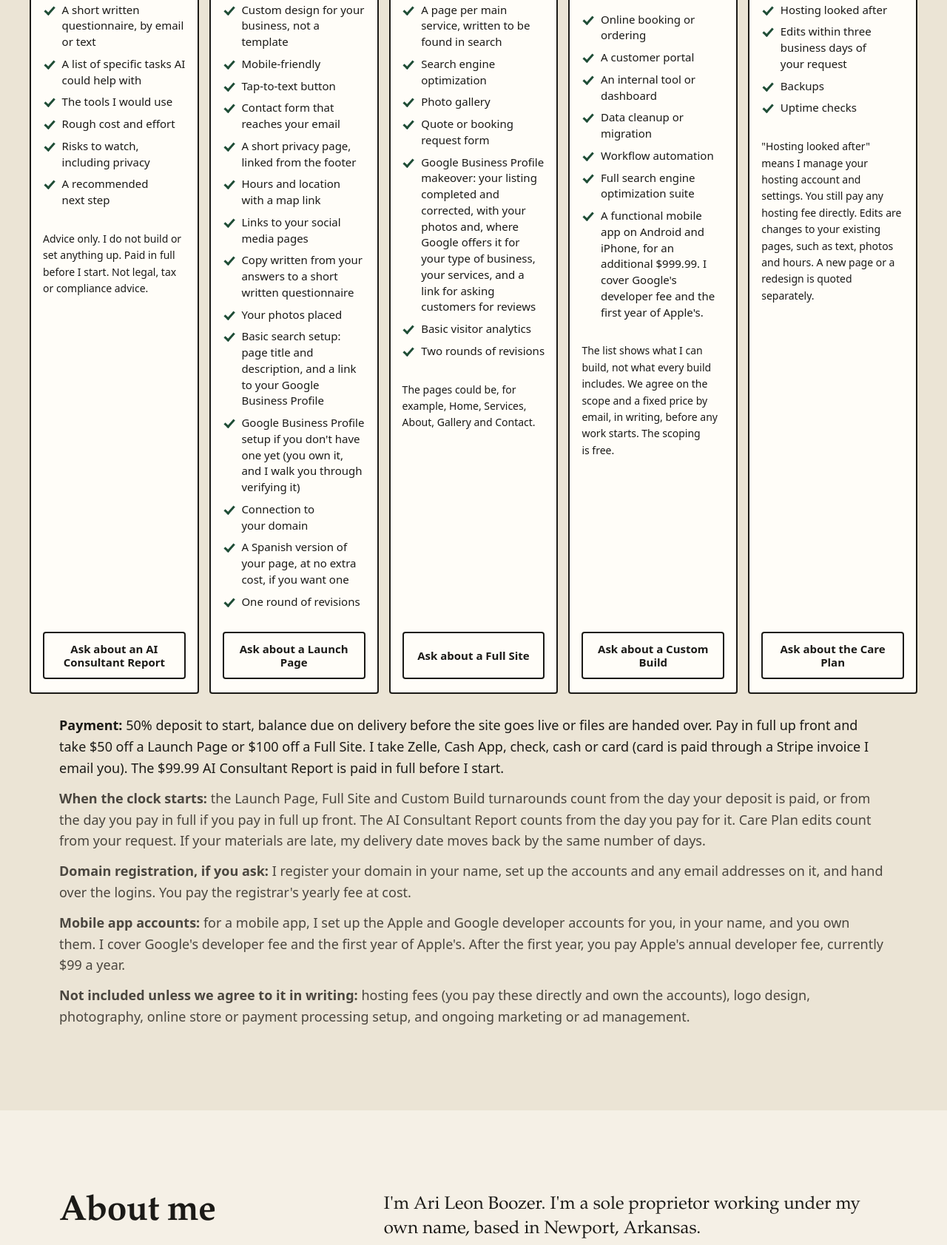
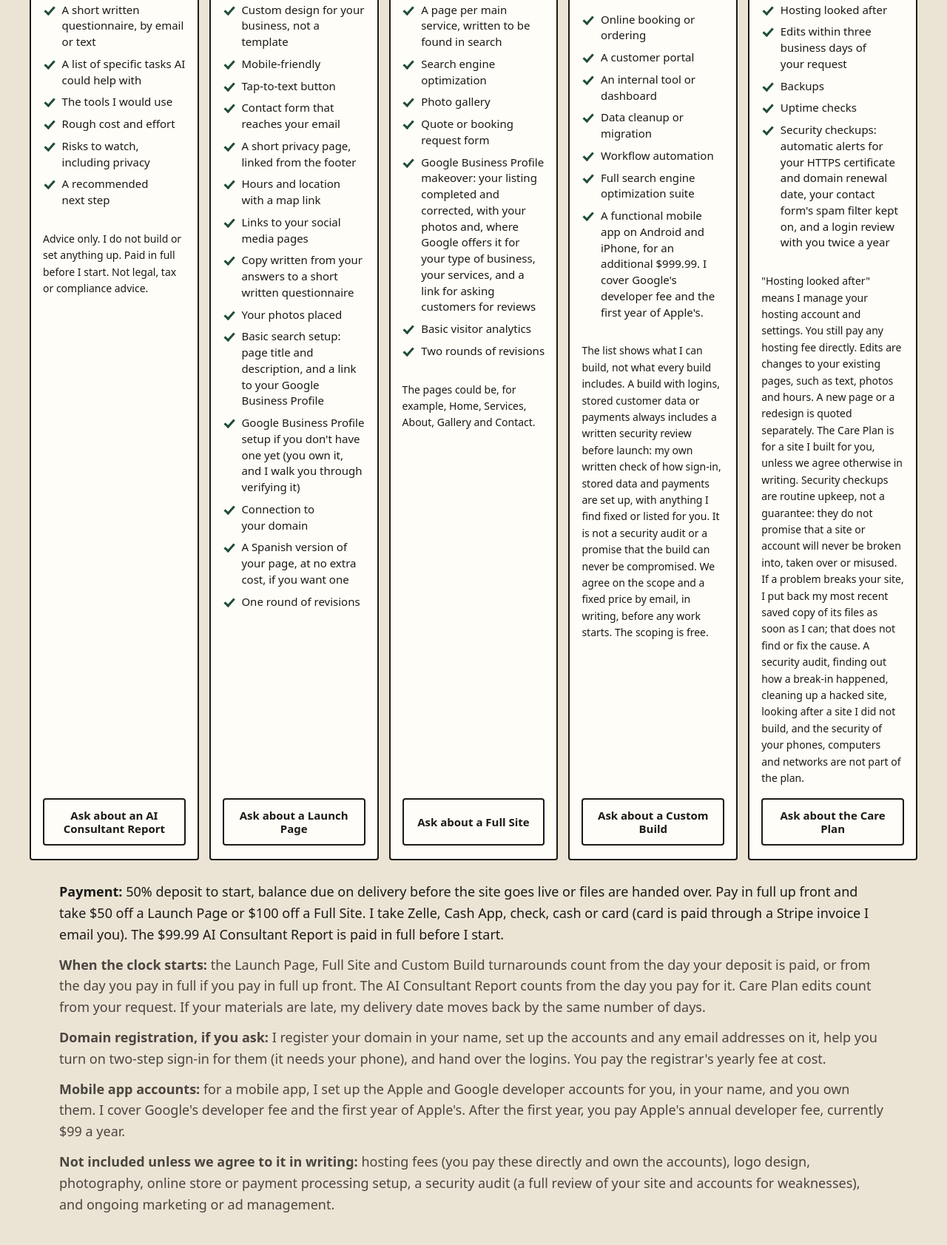
Before and after one commit to arileonboozer/arileonboozer.github.io, a plain HTML site: page index.html in a window 1280 px wide. Shown: the part 1996-3679 px from the top of the page at 74% size. Drawn offline with Linux system fonts and the light colour scheme.

Commit message:
Add files via upload

```diff
--- a/index.html
+++ b/index.html
@@ -114,7 +114,7 @@
       {
         "@type": "Offer",
         "name": "Care Plan",
-        "description": "Optional, month to month: hosting looked after, edits within three business days of your request, backups, uptime checks. Cancel any time.",
+        "description": "Optional, month to month: hosting looked after, edits within three business days of your request, backups, uptime checks, security checkups (certificate and domain renewal alerts, form spam filter, a twice-yearly login review). Cancel any time.",
         "priceSpecification": {
           "@type": "UnitPriceSpecification",
           "price": "29.99",
@@ -670,7 +670,7 @@ h2{font-family:var(--serif);font-weight:700;font-size:clamp(1.875rem,3vw + 1.1re
             <li>Full search engine optimization suite</li>
             <li>A functional mobile app on Android and iPhone, for an additional $999.99. I cover Google's developer fee and the first year of Apple's.</li>
           </ul>
-          <p class="pkg-note">The list shows what I can build, not what every build includes. We agree on the scope and a fixed price by email, in writing, before any work starts. The scoping is free.</p>
+          <p class="pkg-note">The list shows what I can build, not what every build includes. A build with logins, stored customer data or payments always includes a written security review before launch: my own written check of how sign-in, stored data and payments are set up, with anything I find fixed or listed for you. It is not a security audit or a promise that the build can never be compromised. We agree on the scope and a fixed price by email, in writing, before any work starts. The scoping is free.</p>
           <a class="btn" href="#contact" data-need="I'd like to start the free written scoping for a Custom Build.">Ask about a Custom Build</a>
         </article>
 
@@ -684,8 +684,9 @@ h2{font-family:var(--serif);font-weight:700;font-size:clamp(1.875rem,3vw + 1.1re
             <li>Edits within three business days of your request</li>
             <li>Backups</li>
             <li>Uptime checks</li>
+            <li>Security checkups: automatic alerts for your HTTPS certificate and domain renewal date, your contact form's spam filter kept on, and a login review with you twice a year</li>
           </ul>
-          <p class="pkg-note">"Hosting looked after" means I manage your hosting account and settings. You still pay any hosting fee directly. Edits are changes to your existing pages, such as text, photos and hours. A new page or a redesign is quoted separately.</p>
+          <p class="pkg-note">"Hosting looked after" means I manage your hosting account and settings. You still pay any hosting fee directly. Edits are changes to your existing pages, such as text, photos and hours. A new page or a redesign is quoted separately. The Care Plan is for a site I built for you, unless we agree otherwise in writing. Security checkups are routine upkeep, not a guarantee: they do not promise that a site or account will never be broken into, taken over or misused. If a problem breaks your site, I put back my most recent saved copy of its files as soon as I can; that does not find or fix the cause. A security audit, finding out how a break-in happened, cleaning up a hacked site, looking after a site I did not build, and the security of your phones, computers and networks are not part of the plan.</p>
           <a class="btn" href="#contact" data-need="I'd like to add the Care Plan ($29.99 a month).">Ask about the Care Plan</a>
         </article>
       </div>
@@ -693,9 +694,9 @@ h2{font-family:var(--serif);font-weight:700;font-size:clamp(1.875rem,3vw + 1.1re
     <div class="wrap">
       <p class="terms"><strong>Payment:</strong> 50% deposit to start, balance due on delivery before the site goes live or files are handed over. Pay in full up front and take $50 off a Launch Page or $100 off a Full Site. I take Zelle, Cash App, check, cash or card (card is paid through a Stripe invoice I email you). The $99.99 AI Consultant Report is paid in full before I start.</p>
       <p class="terms"><strong>When the clock starts:</strong> the Launch Page, Full Site and Custom Build turnarounds count from the day your deposit is paid, or from the day you pay in full if you pay in full up front. The AI Consultant Report counts from the day you pay for it. Care Plan edits count from your request. If your materials are late, my delivery date moves back by the same number of days.</p>
-      <p class="terms"><strong>Domain registration, if you ask:</strong> I register your domain in your name, set up the accounts and any email addresses on it, and hand over the logins. You pay the registrar's yearly fee at cost.</p>
+      <p class="terms"><strong>Domain registration, if you ask:</strong> I register your domain in your name, set up the accounts and any email addresses on it, help you turn on two-step sign-in for them (it needs your phone), and hand over the logins. You pay the registrar's yearly fee at cost.</p>
       <p class="terms"><strong>Mobile app accounts:</strong> for a mobile app, I set up the Apple and Google developer accounts for you, in your name, and you own them. I cover Google's developer fee and the first year of Apple's. After the first year, you pay Apple's annual developer fee, currently $99 a year.</p>
-      <p class="terms"><strong>Not included unless we agree to it in writing:</strong> hosting fees (you pay these directly and own the accounts), logo design, photography, online store or payment processing setup, and ongoing marketing or ad management.</p>
+      <p class="terms"><strong>Not included unless we agree to it in writing:</strong> hosting fees (you pay these directly and own the accounts), logo design, photography, online store or payment processing setup, a security audit (a full review of your site and accounts for weaknesses), and ongoing marketing or ad management.</p>
     </div>
   </section>
 
```
Also changed, not shown: privacy.html (+1 -1 lines), terms.html (+5 -2 lines).
